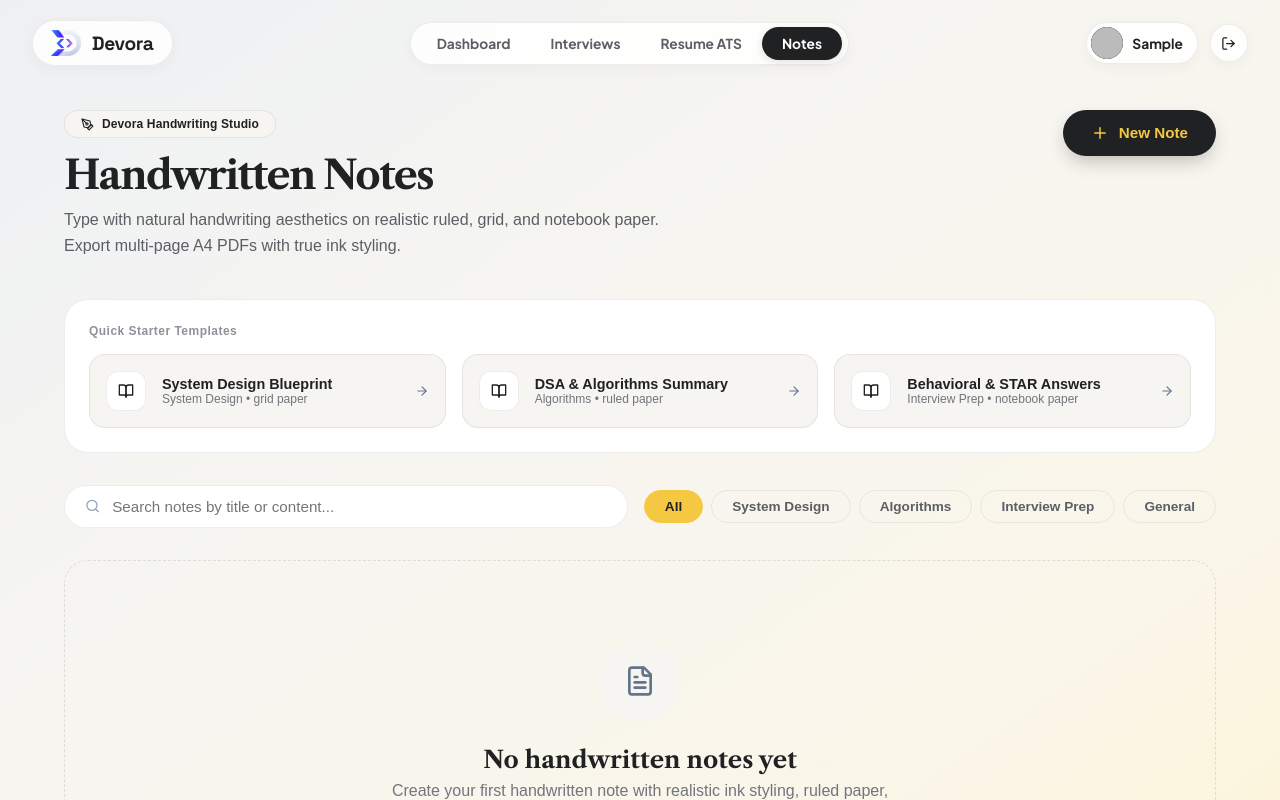
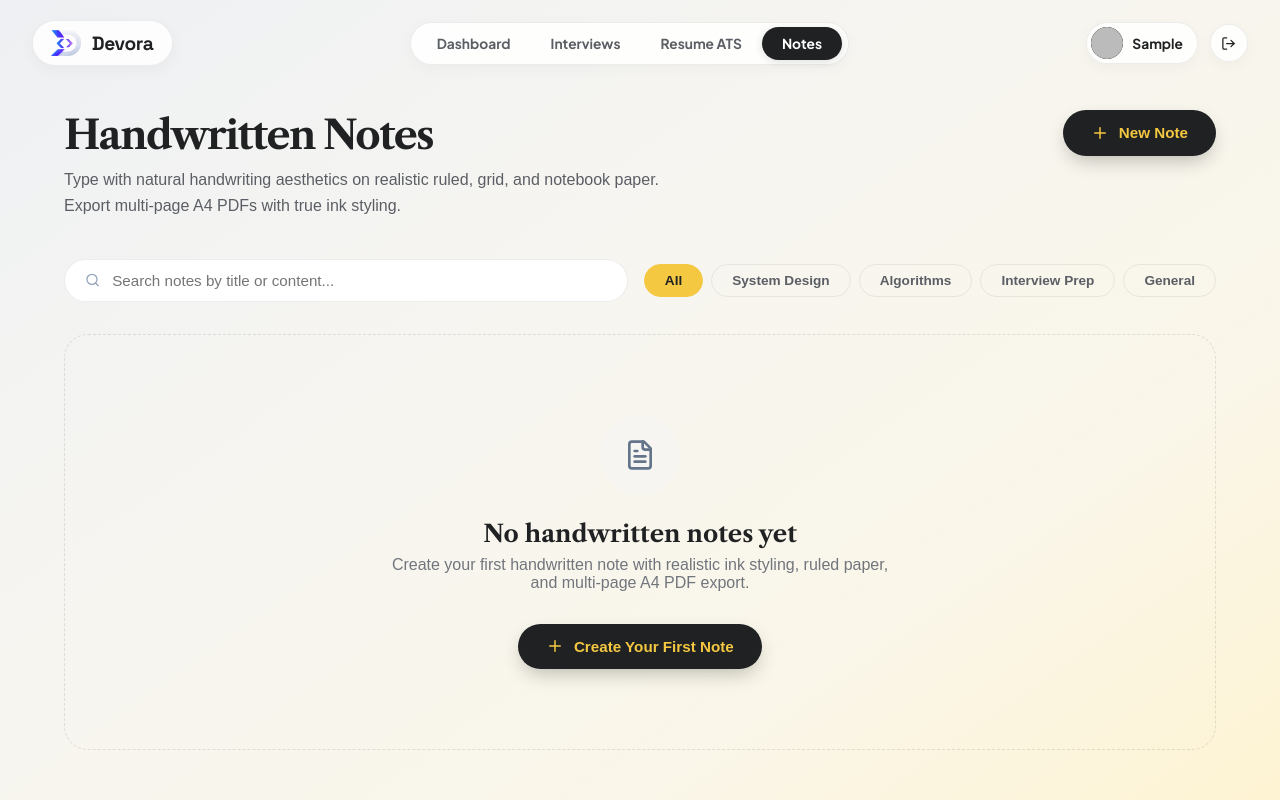
Before and after one commit to Mayank-Pandey7/Devora, a React (Create React App) app in the folder frontend/: page /notes in a window 1280 px wide. Shown: the top 800 px of the page. Built offline with nearby package versions, Linux system fonts and the light colour scheme; no server answers; sample sign-in values are in the browser's storage; a web font is replaced by a local one.

Commit message:
clean: remove starter templates and handwriting studio badge from notes dashboard

```diff
--- a/frontend/src/pages/NotesDashboard.js
+++ b/frontend/src/pages/NotesDashboard.js
@@ -4,86 +4,18 @@ import { API } from '../context/AuthContext';
 import DevoraLoader from '../components/common/DevoraLoader';
 import HandwrittenPage from '../components/notes/HandwrittenPage';
 import {
-  PenTool,
   Plus,
   Search,
-  BookOpen,
   Copy,
   Trash2,
   Calendar,
   FileText,
-  ArrowRight,
   Layers,
   Check,
   X
 } from 'lucide-react';
 import toast from 'react-hot-toast';
 import './Notes.css';
-
-const TEMPLATES = [
-  {
-    title: 'System Design Blueprint',
-    category: 'System Design',
-    pages: [{
-      pageNumber: 1,
-      font: 'Kalam',
-      fontSize: 20,
-      textColor: '#1e293b',
-      lineSpacing: 1.8,
-      letterSpacing: 0.5,
-      paperStyle: 'grid',
-      content: `System Architecture Blueprint
-1. High-Level Requirements
-- Scalability: 10M DAU with 99.99% SLA
-- Latency: < 50ms p99 read operations
-- Storage: Partitioned distributed DB
-
-2. Core Components
-- API Gateway & Rate Limiter (Token Bucket)
-- CDN for static edge delivery
-- Redis Cluster for session cache & hot keys
-- Event Bus (Kafka) for async worker queues`
-    }]
-  },
-  {
-    title: 'DSA & Algorithms Summary',
-    category: 'Algorithms',
-    pages: [{
-      pageNumber: 1,
-      font: 'Caveat',
-      fontSize: 22,
-      textColor: '#1e3a8a',
-      lineSpacing: 1.8,
-      letterSpacing: 0.5,
-      paperStyle: 'ruled',
-      content: `DSA Quick Revision Notes:
-• Binary Search: O(log N) — invariant boundaries (low <= high)
-• Graph BFS/DFS: Visited set, queue vs recursion stack
-• Dynamic Programming:
-  1. Identify state variables (i, j, remaining)
-  2. Write recurrence relation
-  3. Base cases & memoization table`
-    }]
-  },
-  {
-    title: 'Behavioral & STAR Answers',
-    category: 'Interview Prep',
-    pages: [{
-      pageNumber: 1,
-      font: 'Patrick Hand',
-      fontSize: 21,
-      textColor: '#1e293b',
-      lineSpacing: 1.8,
-      letterSpacing: 0.5,
-      paperStyle: 'notebook',
-      content: `STAR Interview Framework:
-Situation: Production DB deadlock during Black Friday peak.
-Task: Restore query throughput within 15 minutes.
-Action: Isolated offending long-running transactions, deployed index patch, configured read replica pool.
-Result: Restored 100% throughput, reduced query latency by 45%.`
-    }]
-  }
-];
 
 export default function NotesDashboard() {
   const navigate = useNavigate();
@@ -113,15 +45,9 @@ export default function NotesDashboard() {
     }
   };
 
-  const handleCreateNewNote = async (template = null) => {
+  const handleCreateNewNote = async () => {
     try {
-      const payload = template
-        ? {
-            title: template.title,
-            category: template.category,
-            pages: template.pages
-          }
-        : {
+      const payload = {
         title: 'Untitled Handwritten Note',
         category: 'General',
         pages: [{
@@ -197,10 +123,6 @@ export default function NotesDashboard() {
       {/* 1. Header Banner & Quick Actions */}
       <div style={styles.topHeaderRow}>
         <div>
-          <div style={styles.badgePill}>
-            <PenTool size={13} color="#1f2123" />
-            <span>Devora Handwriting Studio</span>
-          </div>
           <h1 style={styles.mainTitle}>Handwritten Notes</h1>
           <p style={styles.subTitle}>
             Type with natural handwriting aesthetics on realistic ruled, grid, and notebook paper. Export multi-page A4 PDFs with true ink styling.
@@ -217,33 +139,7 @@ export default function NotesDashboard() {
         </button>
       </div>
 
-      {/* 2. Starter Templates Carousel / Quick Launcher */}
-      <div style={styles.templatesSection}>
-        <div style={styles.templatesHeader}>
-          <span style={styles.templatesHeaderTitle}>Quick Starter Templates</span>
-        </div>
-        <div style={styles.templatesGrid}>
-          {TEMPLATES.map((tmpl, idx) => (
-            <div
-              key={idx}
-              style={styles.templateCard}
-              onClick={() => handleCreateNewNote(tmpl)}
-              title={`Start with ${tmpl.title}`}
-            >
-              <div style={styles.templateIconBox}>
-                <BookOpen size={16} color="#1f2123" />
-              </div>
-              <div style={{ flex: 1, minWidth: 0 }}>
-                <div style={styles.templateTitle}>{tmpl.title}</div>
-                <div style={styles.templateCategory}>{tmpl.category} • {tmpl.pages[0].paperStyle} paper</div>
-              </div>
-              <ArrowRight size={14} color="#64748b" />
-            </div>
-          ))}
-        </div>
-      </div>
-
-      {/* 3. Search & Filter Bar */}
+      {/* 2. Search & Filter Bar */}
       <div style={styles.filterRow}>
         <div style={styles.searchWrapper}>
           <Search size={16} color="#94a3b8" />
@@ -450,20 +346,6 @@ const styles = {
     marginBottom: '2.5rem',
     flexWrap: 'wrap',
   },
-  badgePill: {
-    display: 'inline-flex',
-    alignItems: 'center',
-    gap: '0.5rem',
-    padding: '6px 16px',
-    background: '#f6f5f1',
-    border: '1px solid rgba(0, 0, 0, 0.07)',
-    borderRadius: '30px',
-    fontSize: '0.75rem',
-    fontWeight: 700,
-    color: '#1f2123',
-    marginBottom: '0.75rem',
-    letterSpacing: '0.01em'
-  },
   mainTitle: {
     fontSize: '2.5rem',
     fontWeight: 800,
@@ -492,60 +374,6 @@ const styles = {
     cursor: 'pointer',
     boxShadow: '0 8px 20px -5px rgba(26, 25, 20, 0.3)',
     transition: 'transform 0.2s ease'
-  },
-  templatesSection: {
-    background: '#ffffff',
-    border: '1px solid rgba(0, 0, 0, 0.07)',
-    borderRadius: '24px',
-    padding: '1.5rem',
-    marginBottom: '2rem'
-  },
-  templatesHeader: {
-    display: 'flex',
-    alignItems: 'center',
-    gap: '0.5rem',
-    marginBottom: '1rem'
-  },
-  templatesHeaderTitle: {
-    fontSize: '0.75rem',
-    fontWeight: 800,
-
-    letterSpacing: '0.04em',
-    color: '#8e9298'
-  },
-  templatesGrid: {
-    display: 'grid',
-    gridTemplateColumns: 'repeat(auto-fit, minmax(280px, 1fr))',
-    gap: '1rem'
-  },
-  templateCard: {
-    display: 'flex',
-    alignItems: 'center',
-    gap: '1rem',
-    padding: '1rem',
-    background: '#f6f5f1',
-    border: '1px solid rgba(0, 0, 0, 0.07)',
-    borderRadius: '16px',
-    cursor: 'pointer'
-  },
-  templateIconBox: {
-    width: '40px',
-    height: '40px',
-    borderRadius: '12px',
-    background: '#ffffff',
-    border: '1px solid rgba(0, 0, 0, 0.07)',
-    display: 'flex',
-    alignItems: 'center',
-    justifyContent: 'center'
-  },
-  templateTitle: {
-    fontSize: '0.9rem',
-    fontWeight: 700,
-    color: '#1f2123'
-  },
-  templateCategory: {
-    fontSize: '0.75rem',
-    color: '#71757c'
   },
   filterRow: {
     display: 'flex',
```
Lines whose indentation alone changed are shown as unchanged.
